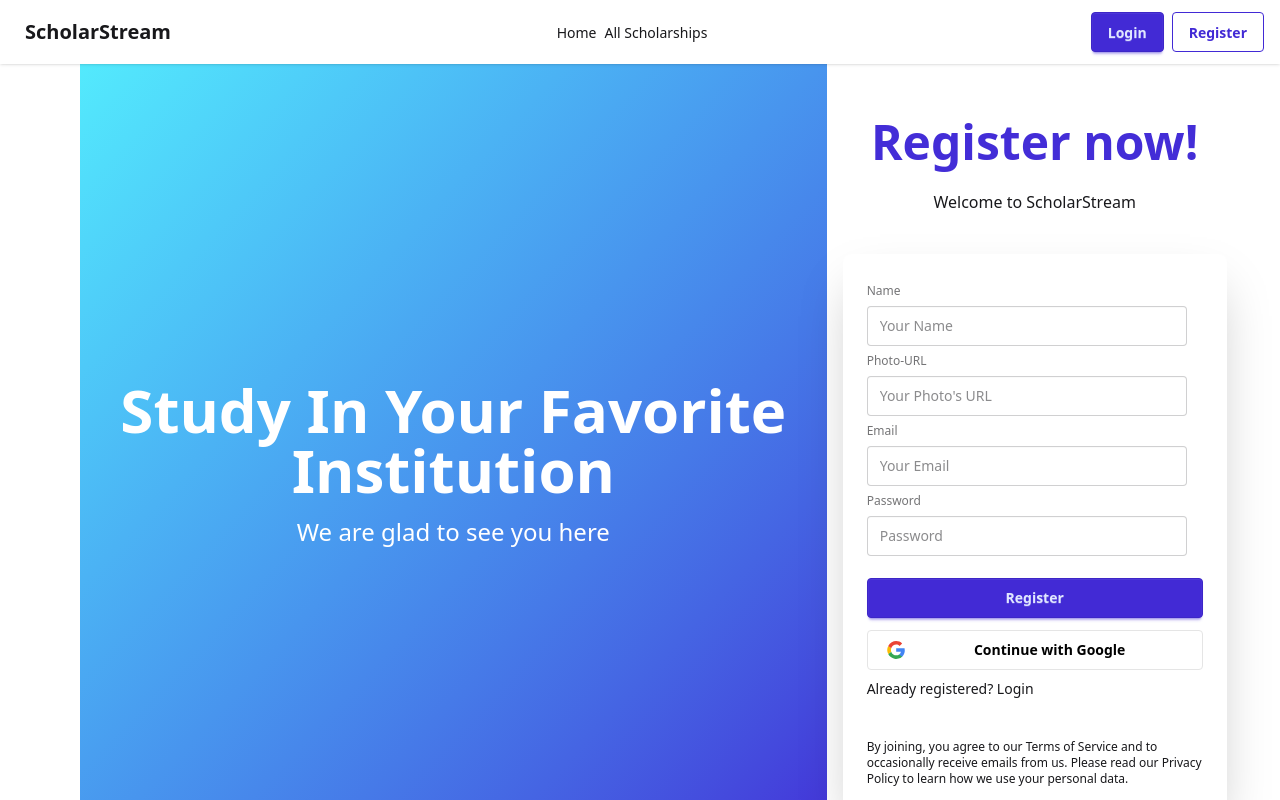
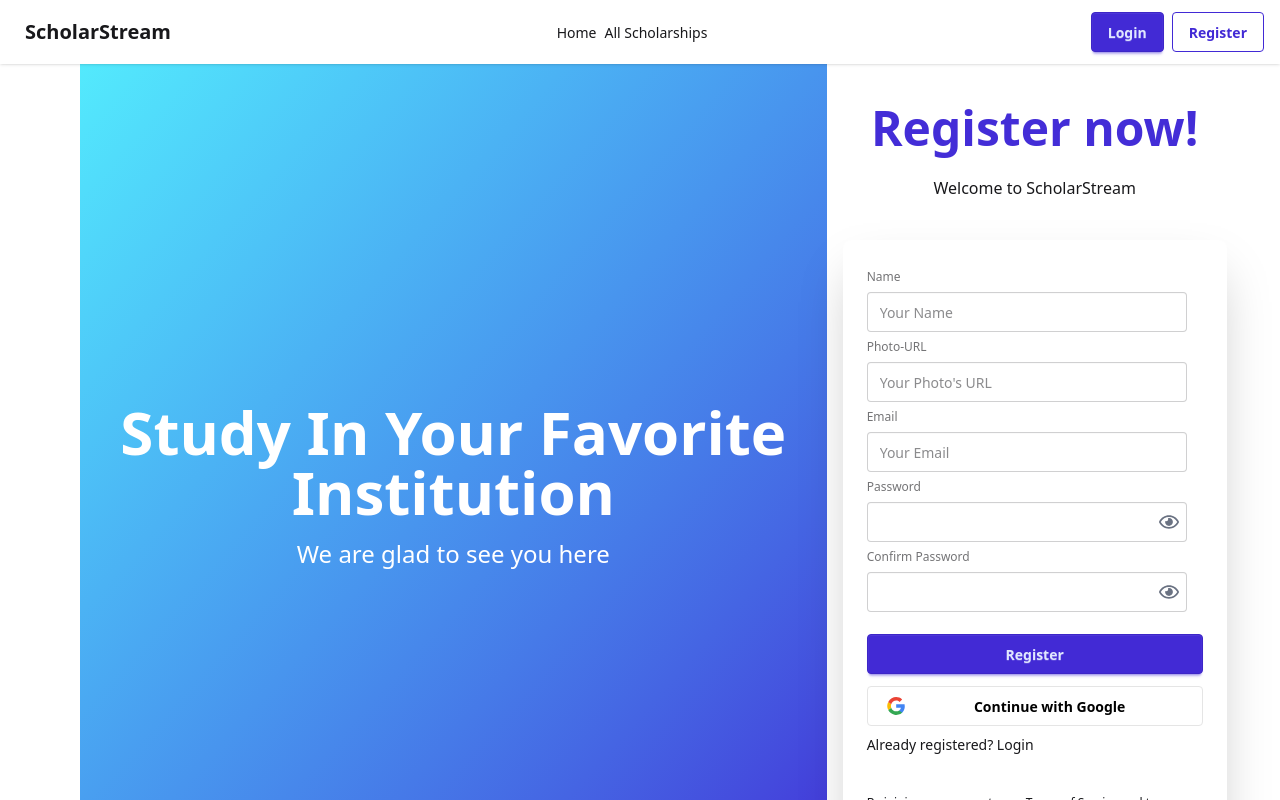
Before and after one commit to HasinIshrakK/scholar-stream-client, a React (Vite) app: page /auth/register in a window 1280 px wide. Shown: the top 800 px of the page. Built offline with nearby package versions, Linux system fonts and the light colour scheme; no server answers.

Commit message:
Password validation added

```diff
--- a/src/contexts/AuthContext.jsx
+++ b/src/contexts/AuthContext.jsx
@@ -31,6 +31,14 @@ const AuthProvider = ({ children }) => {
         });
 
         setUser(result.user);
+        Swal.fire({
+            position: "top-end",
+            icon: "success",
+            title: "Successfully Signed Up",
+            showConfirmButton: false,
+            timer: 1500,
+            theme: 'auto'
+        });
         return result.user;
     };
 
--- a/src/pages/Auth/Login/Login.jsx
+++ b/src/pages/Auth/Login/Login.jsx
@@ -1,12 +1,15 @@
-import React, { useContext } from 'react';
+import React, { useContext, useState } from 'react';
 import { Link, useNavigate } from 'react-router';
 import { AuthContext } from '../../../contexts/AuthContext';
+import { FaRegEye, FaRegEyeSlash } from 'react-icons/fa';
 
 const Login = () => {
 
     const { emailSignIn, googleSignIn } = useContext(AuthContext);
 
     const navigate = useNavigate();
+
+    const [type, setType] = useState(true);
 
     const handleOnSubmit = async (e) => {
         e.preventDefault();
@@ -21,6 +24,11 @@ const Login = () => {
         e.preventDefault();
         await googleSignIn();
         navigate('/');
+    };
+
+    const typeToggle = (e) => {
+        e.preventDefault();
+        setType(!type);
     };
 
     return (
@@ -39,7 +47,16 @@ const Login = () => {
                                 <label className="label">Email</label>
                                 <input name='email' type="email" className="input" placeholder="Email" />
                                 <label className="label">Password</label>
-                                <input name='password' type="password" className="input" placeholder="Password" />
+                                <div className='relative'>
+                                    <input required type={`${type ? 'password' : 'text'}`} name='password' className="input" placeholder="Password" />
+                                    <button className="absolute inset-y-0 right-6 text-xl text-gray-500" onClick={typeToggle}>
+                                        {type ?
+                                            <FaRegEye></FaRegEye>
+                                            :
+                                            <FaRegEyeSlash></FaRegEyeSlash>
+                                        }
+                                    </button>
+                                </div>
                                 <div><a className="link link-hover">Forgot password?</a></div>
                                 <button className="btn btn-primary mt-4">Login</button>
                             </fieldset>
--- a/src/pages/Auth/Register/Register.jsx
+++ b/src/pages/Auth/Register/Register.jsx
@@ -1,6 +1,7 @@
-import React, { useContext } from 'react';
+import React, { useContext, useState } from 'react';
 import { Link, useNavigate } from "react-router";
 import { AuthContext } from '../../../contexts/AuthContext';
+import { FaRegEye, FaRegEyeSlash } from 'react-icons/fa';
 
 
 const Register = () => {
@@ -9,6 +10,13 @@ const Register = () => {
 
     const navigate = useNavigate();
 
+    const [type, setType] = useState(true);
+    const [type2, setType2] = useState(true);
+    const [password, setPassword] = useState('');
+    const [password2, setPassword2] = useState('');
+    const [focus, setFocus] = useState(false);
+    const [focus2, setFocus2] = useState(false);
+
     const handleOnSubmit = async (e) => {
         e.preventDefault();
 
@@ -16,6 +24,17 @@ const Register = () => {
         const photo = e.target.photo.value;
         const email = e.target.email.value;
         const password = e.target.password.value;
+        const password2 = e.target.password2.value;
+
+        if (
+            password.length < 6 ||
+            password.toLowerCase() === password ||
+            password.toUpperCase() === password ||
+            password !== password2
+        ) {
+            alert("Please fix the password requirements before submitting.");
+            return;
+        }
 
         const user = await emailSignUp(email, password, name, photo);
 
@@ -27,6 +46,16 @@ const Register = () => {
         e.preventDefault();
         await googleSignIn();
         navigate('/');
+    };
+
+    const typeToggle = (e) => {
+        e.preventDefault();
+        setType(!type);
+    };
+
+    const typeToggle2 = (e) => {
+        e.preventDefault();
+        setType2(!type2);
     };
 
     return (
@@ -49,13 +78,66 @@ const Register = () => {
                                 <label className="label">Email</label>
                                 <input type="email" name='email' className="input" placeholder="Your Email" />
                                 <label className="label">Password</label>
-                                <input type="password" name='password' className="input" placeholder="Password" />
+                                <div className='relative'>
+                                    <input required type={`${type ? 'password' : 'text'}`} name='password' className="input" value={password}
+                                        onChange={(e) => setPassword(e.target.value)} onFocus={() => {
+                                            setFocus(true)
+                                            setFocus2(false)
+                                        }} />
+                                    <button className="absolute inset-y-0 right-6 text-xl text-gray-500" onClick={typeToggle}>
+                                        {type ?
+                                            <FaRegEye></FaRegEye>
+                                            :
+                                            <FaRegEyeSlash></FaRegEyeSlash>
+                                        }
+                                    </button>
+                                </div>
 
+                                {
+                                    focus && <div className='font-semibold'>
+                                        Password
+                                        <p
+                                            className={`${password.toLowerCase() === password ? 'text-red-500' : 'text-green-600'}`}
+                                        >
+                                            must include at least one uppercase letter
+                                        </p>
+                                        <p
+                                            className={`${password.toUpperCase() === password ? 'text-red-500' : 'text-green-600'}`}
+                                        >
+                                            must include at least one lowercase letter
+                                        </p>
+                                        <p
+                                            className={`${password.length < 6 ? 'text-red-500' : 'text-green-600'}`}
+                                        >
+                                            must be at least 6 characters long
+                                        </p>
+                                    </div>
+                                }
 
-                                {/* <label className="label">Confirm Password</label>
-                                <input type="password" name='password2' className="input" placeholder="Confirm Password" /> */}
-
-
+                                <label className="label">Confirm Password</label>
+                                <div className='relative'>
+                                    <input required type={`${type2 ? 'password' : 'text'}`} name='password2' className="input" value={password2}
+                                        onChange={(e) => setPassword2(e.target.value)} onFocus={() => {
+                                            setFocus2(true)
+                                            setFocus(false)
+                                        }} />
+                                    <button className="absolute inset-y-0 right-6 text-xl text-gray-500" onClick={typeToggle2}>
+                                        {type2 ?
+                                            <FaRegEye></FaRegEye>
+                                            :
+                                            <FaRegEyeSlash></FaRegEyeSlash>
+                                        }
+                                    </button>
+                                </div>
+                                {
+                                    focus2 && <div className='font-semibold'>
+                                        <p
+                                            className={`${password2 !== password ? 'text-red-500' : 'text-green-600'}`}
+                                        >
+                                            Confirming password must be the same as password
+                                        </p>
+                                    </div>
+                                }
                                 <button className="btn btn-primary mt-4">Register</button>
                             </fieldset>
                             <button onClick={google} className="btn btn-primary btn-outline bg-white text-black border-[#e5e5e5] mt-2 w-full">
```
